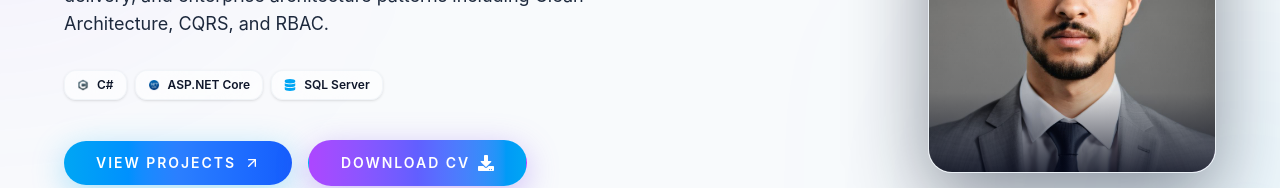
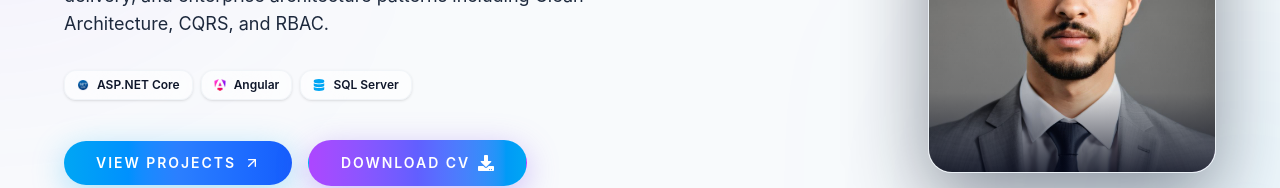
Before and after one commit to Dev-Ahmed-Ashraf/My_Portfolio, a React (Vite) app: page / in a window 1280 px wide. Shown: the part 441-629 px from the top of the page. Built offline with nearby package versions, Linux system fonts and the light colour scheme; no server answers.

Commit message:
Add Angular Icon

```diff
--- a/src/components/Hero.tsx
+++ b/src/components/Hero.tsx
@@ -114,8 +114,8 @@ const Hero = ({ onViewProjects }: HeroProps) => {
             className="mt-8 flex flex-wrap items-center justify-center gap-2 lg:justify-start"
           >
   {[
-    { img: "/assets/C_Icon.png", label: "C#" },
     { img: "/assets/.NET_Icon.png", label: "ASP.NET Core" },
+    { img: "/assets/Angular_Icon.png", label: "Angular" },
     { icon: <FaDatabase className="text-sky-500 dark:text-sky-400" />, label: "SQL Server" },
   ].map(({ img, icon, label }) => (
     <motion.div
@@ -196,7 +196,7 @@ const Hero = ({ onViewProjects }: HeroProps) => {
     },
     {
       icon: <FaLinkedin />,
-      href: "https://www.linkedin.com/in/ahmed-ashraf-758b452b3/",
+      href: "https://www.linkedin.com/in/dev-ahmed-ashraf/",
       label: "LinkedIn",
       bgColor: "from-blue-500/20 to-cyan-500/20 dark:from-blue-900/40 dark:to-cyan-900/40",
       borderColor: "border-blue-300/40 dark:border-blue-700/40",
--- a/src/data/timeline.ts
+++ b/src/data/timeline.ts
@@ -8,7 +8,7 @@ export type TimelineItem = {
 // Swap with your actual experience timeline entries.
 export const experienceTimeline: TimelineItem[] = [
   {
-    period: "Feb 2026 — May 2026",
+    period: "Apr 2026 — June 2026",
     company: "DIGITAL BUSINESS SYSTEMS (DBS MENA) | Onsite",
     role: "Full Stack .NET Developer Intern",
     summary:
```
Also changed, not shown: public/assets/Angular_Icon.png (added).
